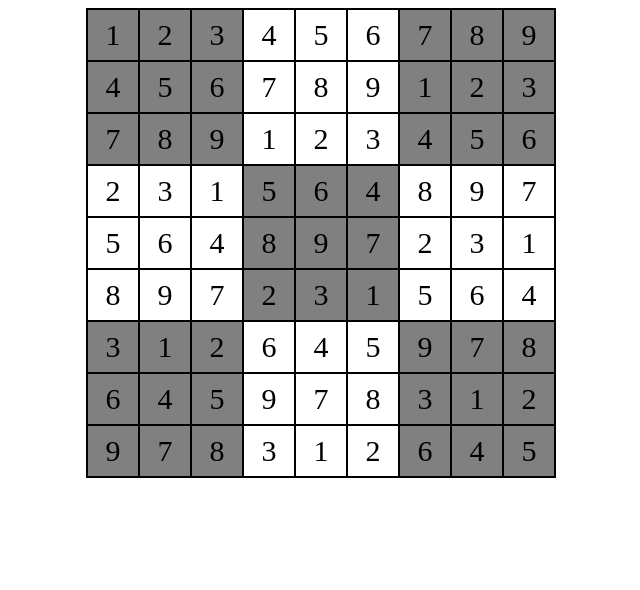
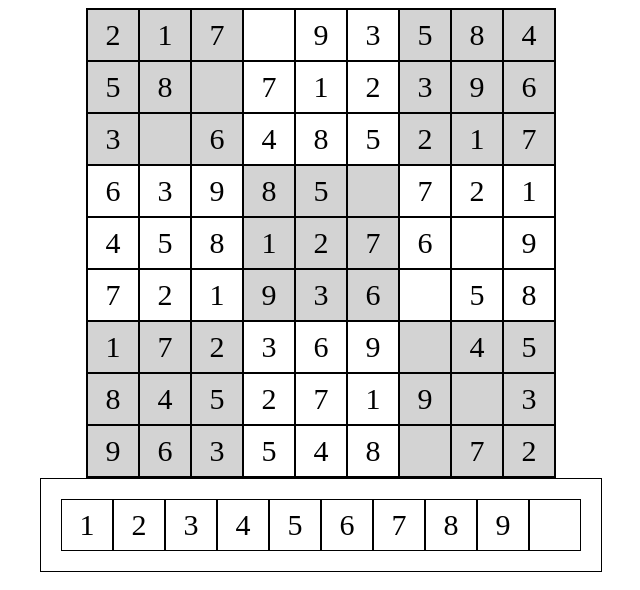
Before and after one commit to idevm/sudoku, a plain HTML site: page index.html in a window 1280 px wide. Shown: the whole page, without its empty margins (319-959 px from the left). Drawn offline with Linux system fonts and the light colour scheme.

Commit message:
in progress

```diff
--- a/index.html
+++ b/index.html
@@ -9,103 +9,118 @@
 <body>
 	<table id="table">
 		<tr>
-			<td id="0-0-0" class="gray">1</td>
-			<td id="0-0-1" class="gray">2</td>
-			<td id="0-0-2" class="gray">3</td>
-			<td id="1-0-3">4</td>
-			<td id="1-0-4">5</td>
-			<td id="1-0-5">6</td>
-			<td id="2-0-6" class="gray">7</td>
-			<td id="2-0-7" class="gray">8</td>
-			<td id="2-0-8" class="gray">9</td>
+			<td id="00" class="gray"></td>
+			<td id="01" class="gray"></td>
+			<td id="02" class="gray"></td>
+			<td id="03"></td>
+			<td id="04"></td>
+			<td id="05"></td>
+			<td id="06" class="gray"></td>
+			<td id="07" class="gray"></td>
+			<td id="08" class="gray"></td>
 		</tr>
 		<tr>
-			<td id="0-1-0" class="gray">4</td>
-			<td id="0-1-1" class="gray">5</td>
-			<td id="0-1-2" class="gray">6</td>
-			<td id="1-1-3">7</td>
-			<td id="1-1-4">8</td>
-			<td id="1-1-5">9</td>
-			<td id="2-1-6" class="gray">1</td>
-			<td id="2-1-7" class="gray">2</td>
-			<td id="2-1-8" class="gray">3</td>
+			<td id="10" class="gray"></td>
+			<td id="11" class="gray"></td>
+			<td id="12" class="gray"></td>
+			<td id="13"></td>
+			<td id="14"></td>
+			<td id="15"></td>
+			<td id="16" class="gray"></td>
+			<td id="17" class="gray"></td>
+			<td id="18" class="gray"></td>
 		</tr>
 		<tr>
-			<td id="0-2-0" class="gray">7</td>
-			<td id="0-2-1" class="gray">8</td>
-			<td id="0-2-2" class="gray">9</td>
-			<td id="1-2-3">1</td>
-			<td id="1-2-4">2</td>
-			<td id="1-2-5">3</td>
-			<td id="2-2-6" class="gray">4</td>
-			<td id="2-2-7" class="gray">5</td>
-			<td id="2-2-8" class="gray">6</td>
+			<td id="20" class="gray"></td>
+			<td id="21" class="gray"></td>
+			<td id="22" class="gray"></td>
+			<td id="23"></td>
+			<td id="24"></td>
+			<td id="25"></td>
+			<td id="26" class="gray"></td>
+			<td id="27" class="gray"></td>
+			<td id="28" class="gray"></td>
 		</tr>
 		<tr>
-			<td id="3-3-0">2</td>
-			<td id="3-3-1">3</td>
-			<td id="3-3-2">1</td>
-			<td id="4-3-3" class="gray">5</td>
-			<td id="4-3-4" class="gray">6</td>
-			<td id="4-3-5" class="gray">4</td>
-			<td id="5-3-6">8</td>
-			<td id="5-3-7">9</td>
-			<td id="5-3-8">7</td>
+			<td id="30"></td>
+			<td id="31"></td>
+			<td id="32"></td>
+			<td id="33" class="gray"></td>
+			<td id="34" class="gray"></td>
+			<td id="35" class="gray"></td>
+			<td id="36"></td>
+			<td id="37"></td>
+			<td id="38"></td>
 		</tr>
 		<tr>
-			<td id="3-4-0">5</td>
-			<td id="3-4-1">6</td>
-			<td id="3-4-2">4</td>
-			<td id="4-4-3" class="gray">8</td>
-			<td id="4-4-4" class="gray">9</td>
-			<td id="4-4-5" class="gray">7</td>
-			<td id="5-4-6">2</td>
-			<td id="5-4-7">3</td>
-			<td id="5-4-8">1</td>
+			<td id="40"></td>
+			<td id="41"></td>
+			<td id="42"></td>
+			<td id="43" class="gray"></td>
+			<td id="44" class="gray"></td>
+			<td id="45" class="gray"></td>
+			<td id="46"></td>
+			<td id="47"></td>
+			<td id="48"></td>
 		</tr>
 		<tr>
-			<td id="3-5-0">8</td>
-			<td id="3-5-1">9</td>
-			<td id="3-5-2">7</td>
-			<td id="4-5-3" class="gray">2</td>
-			<td id="4-5-4" class="gray">3</td>
-			<td id="4-5-5" class="gray">1</td>
-			<td id="5-5-6">5</td>
-			<td id="5-5-7">6</td>
-			<td id="5-5-8">4</td>
+			<td id="50"></td>
+			<td id="51"></td>
+			<td id="52"></td>
+			<td id="53" class="gray"></td>
+			<td id="54" class="gray"></td>
+			<td id="55" class="gray"></td>
+			<td id="56"></td>
+			<td id="57"></td>
+			<td id="58"></td>
 		</tr>
 		<tr>
-			<td id="6-6-0" class="gray">3</td>
-			<td id="6-6-1" class="gray">1</td>
-			<td id="6-6-2" class="gray">2</td>
-			<td id="7-6-3">6</td>
-			<td id="7-6-4">4</td>
-			<td id="7-6-5">5</td>
-			<td id="8-6-6" class="gray">9</td>
-			<td id="8-6-7" class="gray">7</td>
-			<td id="8-6-8" class="gray">8</td>
+			<td id="60" class="gray"></td>
+			<td id="61" class="gray"></td>
+			<td id="62" class="gray"></td>
+			<td id="63"></td>
+			<td id="64"></td>
+			<td id="65"></td>
+			<td id="66" class="gray"></td>
+			<td id="67" class="gray"></td>
+			<td id="68" class="gray"></td>
 		</tr>
 		<tr>
-			<td id="6-7-0" class="gray">6</td>
-			<td id="6-7-1" class="gray">4</td>
-			<td id="6-7-2" class="gray">5</td>
-			<td id="7-7-3">9</td>
-			<td id="7-7-4">7</td>
-			<td id="7-7-5">8</td>
-			<td id="8-7-6" class="gray">3</td>
-			<td id="8-7-7" class="gray">1</td>
-			<td id="8-7-8" class="gray">2</td>
+			<td id="70" class="gray"></td>
+			<td id="71" class="gray"></td>
+			<td id="72" class="gray"></td>
+			<td id="73"></td>
+			<td id="74"></td>
+			<td id="75"></td>
+			<td id="76" class="gray"></td>
+			<td id="77" class="gray"></td>
+			<td id="78" class="gray"></td>
 		</tr>
 		<tr>
-			<td id="6-8-0" class="gray">9</td>
-			<td id="6-8-1" class="gray">7</td>
-			<td id="6-8-2" class="gray">8</td>
-			<td id="7-8-3">3</td>
-			<td id="7-8-4">1</td>
-			<td id="7-8-5">2</td>
-			<td id="8-8-6" class="gray">6</td>
-			<td id="8-8-7" class="gray">4</td>
-			<td id="8-8-8" class="gray">5</td>
+			<td id="80" class="gray"></td>
+			<td id="81" class="gray"></td>
+			<td id="82" class="gray"></td>
+			<td id="83"></td>
+			<td id="84"></td>
+			<td id="85"></td>
+			<td id="86" class="gray"></td>
+			<td id="87" class="gray"></td>
+			<td id="88" class="gray"></td>
+		</tr>
+	</table>
+	<table id="digits">
+		<tr>
+			<td id="1">1</td>
+			<td id="2">2</td>
+			<td id="3">3</td>
+			<td id="4">4</td>
+			<td id="5">5</td>
+			<td id="6">6</td>
+			<td id="7">7</td>
+			<td id="8">8</td>
+			<td id="9">9</td>
+			<td id="0"> </td>
+
 		</tr>
 	</table>
 	<script src="sudoku.js"></script>
--- a/sudoku.css
+++ b/sudoku.css
@@ -17,5 +17,14 @@ td {
 	text-align: center;
 }
 .gray {
-	background-color: gray;
+	background-color: lightgray;
 }
+#digits {
+	padding: 20px;
+}
+.choosen {
+	background-color: lightblue;
+}
+.playable {
+	color: blue;
+}
--- a/sudoku.js
+++ b/sudoku.js
@@ -1,71 +1,166 @@
-let blockRow = {
-	0: [],
-	1: [],
-	2: []
+let currentDigit = null;
+
+let errors = 0;
+
+let emptySlots = 0;
+
+class Block {
+	constructor() {
+		this.row0 = [];
+		this.row1 = [];
+		this.row2 = [];
+	}
 }
-let blockCol = {
-	0: [],
-	1: [],
-	2: []
-}
-let row0 = [];
-let row1 = [];
-let row2 = [];
-let col0 = [];
-let col1 = [];
-let col2 = [];
+
+let block0 = new Block;
+let block1 = new Block;
+let block2 = new Block;
+let block3 = new Block;
+let block4 = new Block;
+let block5 = new Block;
+let block6 = new Block;
+let block7 = new Block;
+let block8 = new Block;
+
 function randomNumber(arr){
 	let num = arr[Math.floor(Math.random() * arr.length)];
 	return num;
 }
-function fillBlockRow(object) {
+
+function fillBlockRows() {
 	let arr = [1, 2, 3, 4, 5, 6, 7, 8, 9];
 	for (let i = 0; i < 3; i++) {
 		for (let j = 0; j < 3; j++){
 			let num = randomNumber(arr);
 			arr.splice(arr.indexOf(num), 1);
-			object[i].push(num);
+			block0['row' + i].push(num);
+		}
+	}
+	block1.row0 = block2.row2 = block0.row1;
+	block1.row1 = block2.row0 = block0.row2;
+	block1.row2 = block2.row1 = block0.row0;
+	block3.row0 = block4.row2 = block5.row1 = [block0.row0[1], block0.row0[2], block0.row0[0]];
+	block3.row1 = block4.row0 = block5.row2 = [block0.row1[1], block0.row1[2], block0.row1[0]];
+	block3.row2 = block4.row1 = block5.row0 = [block0.row2[1], block0.row2[2], block0.row2[0]];
+	block6.row0 = block7.row2 = block8.row1 = [block0.row0[2], block0.row0[0], block0.row0[1]];
+	block6.row1 = block7.row0 = block8.row2 = [block0.row1[2], block0.row1[0], block0.row1[1]];
+	block6.row2 = block7.row1 = block8.row0 = [block0.row2[2], block0.row2[0], block0.row2[1]];
+}
+
+fillBlockRows();
+
+function fillRow(rowNumber, object1, object2, object3) {
+	let row = object1['row' + rowNumber].concat(object2['row' + rowNumber]
+		.concat(object3['row' + rowNumber]));
+	return row;
+}
+
+let row0 = fillRow(0, block0, block1, block2);
+let row1 = fillRow(1, block0, block1, block2);
+let row2 = fillRow(2, block0, block1, block2);
+let row3 = fillRow(0, block3, block4, block5);
+let row4 = fillRow(1, block3, block4, block5);
+let row5 = fillRow(2, block3, block4, block5);
+let row6 = fillRow(0, block6, block7, block8);
+let row7 = fillRow(1, block6, block7, block8);
+let row8 = fillRow(2, block6, block7, block8);
+
+let rows = [row0, row1, row2, row3, row4, row5, row6, row7, row8];
+
+function shuffle() {
+	let i = randomNumber([0, 1, 2]);
+	let j = randomNumber([3, 4, 5]);
+	let l = randomNumber([6, 7, 8]);
+	[rows[0], rows[i]] = [rows[i], rows[0]];
+	[rows[4], rows[j]] = [rows[j], rows[4]];
+	[rows[8], rows[l]] = [rows[l], rows[8]];
+	for (let t = 0; t < rows.length; t++) {
+		[rows[t][0], rows[t][i]] = [rows[t][i], rows[t][0]];
+		[rows[t][4], rows[t][j]] = [rows[t][j], rows[t][4]];
+		[rows[t][8], rows[t][l]] = [rows[t][l], rows[t][8]];
+	}
+	return rows;
+}
+
+shuffle();
+console.log(rows);
+
+function fillField() {
+	let loc;
+	for (let i = 0; i < rows.length; i++) {
+		for (let j = 0; j < rows[i].length; j++) {
+			loc = i + '' + j;
+			document.getElementById(loc).innerHTML = rows[i][j];
+			document.getElementById(loc).classList.add(rows[i][j]);
 		}
 	}
 }
-function fillBlockCol(object) {
-	for (let i = 0; i < 3; i++) {
-		for (let j = 0; j < 3; j++) {
-			object[i].push(blockRow[j][i]);
 
+fillField();
+
+function removeParts(num) {
+	let loc;
+	for (let i = 0; i < rows.length; i++) {
+		let arr = [0, 1, 2, 3, 4, 5, 6, 7, 8];
+		for (let l = 0; l < num; l++) {
+			let j = randomNumber(arr);
+			arr.splice(arr.indexOf(j), 1);
+			loc = i + '' + j;
+			document.getElementById(loc).innerHTML = '';
+			document.getElementById(loc).classList.add('playable');
+			emptySlots++;
 		}
 	}
-}
-fillBlockRow(blockRow);
-fillBlockCol(blockCol);
-function fillRow(index) {
-	let row;
-	if (index === 0) {
-		row = blockRow[0].concat(blockRow[1].concat(blockRow[2]));
-	} else if (index === 1) {
-		row = blockRow[1].concat(blockRow[2].concat(blockRow[0]));
-	} else {
-		row = blockRow[2].concat(blockRow[0].concat(blockRow[1]));
-	}
-	return row;
-}
-function fillCol(index) {
-	let col;
-	if (index === 0) {
-		col = blockCol[0].concat(blockCol[1].concat(blockCol[2]));
-	} else if (index === 1) {
-		col = blockCol[1].concat(blockCol[2].concat(blockCol[0]));
-	} else {
-		col = blockCol[2].concat(blockCol[0].concat(blockCol[1]));
-	}
-	return col;
+
 }
 
-row0 = fillRow(0);
-row1 = fillRow(1);
-row2 = fillRow(2);
-col0 = fillCol(0);
-col1 = fillCol(1);
-col2 = fillCol(2);
+removeParts(1);
 
-console.log(row0, row1, row2, col0, col1, col2);
+function init() {
+	let loc;
+	for (let i = 0; i < rows.length; i++) {
+		for (let j = 0; j < rows[i].length; j++) {
+			loc = i + '' + j;
+			document.getElementById(loc).addEventListener('click', setDigit, false);
+		}
+	}
+	for (let i = 0; i <= 9; i++) {
+		document.getElementById(i).addEventListener('click', chooseDigit, false);
+	}
+}
+
+function chooseDigit(e) {
+	document.querySelector('.choosen')
+	? document.querySelector('.choosen').classList.remove('choosen')
+	: false;
+	e.target.classList.add('choosen');
+	currentDigit = e.target.innerHTML;
+}
+
+
+function setDigit(e) {
+	if (currentDigit && e.target.classList.contains('playable')) {
+		if (!e.target.innerHTML) {
+			emptySlots--;
+		}
+		e.target.innerHTML = currentDigit;
+		if (e.target.classList.contains(currentDigit)) {
+			if (e.target.classList.contains('error')) {
+				errors--; console.log(errors);
+			}
+			e.target.classList.add('ok');
+			e.target.classList.remove('error');
+		} else {
+			if (e.target.classList.contains('ok') || !e.target.classList.contains('error')) {
+				errors++; console.log(errors);
+			}
+			e.target.classList.add('error');
+			e.target.classList.remove('ok');
+		}
+	}
+	if (emptySlots <=0 && errors <= 0) {
+		alert('win');
+	}
+}
+
+window.onload = init;
```
